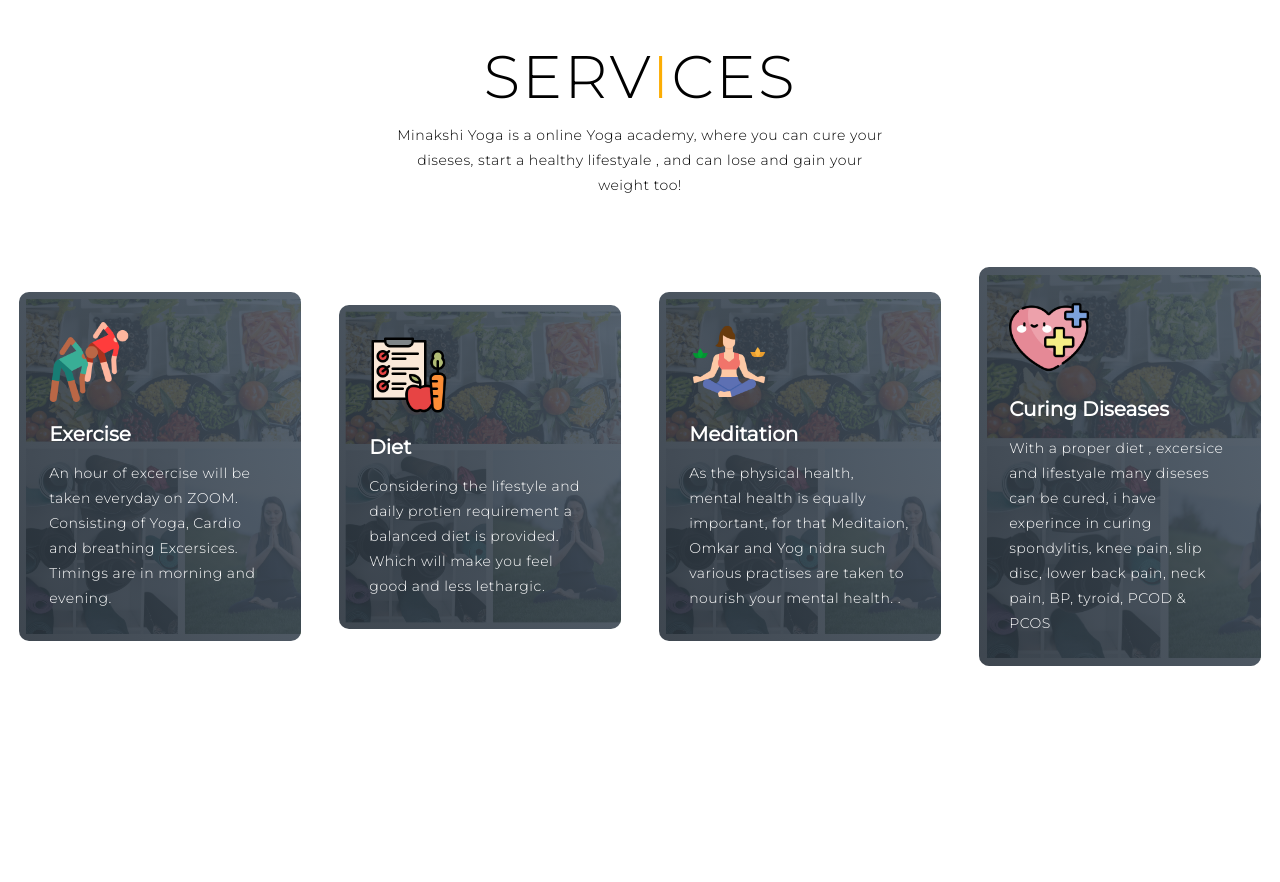
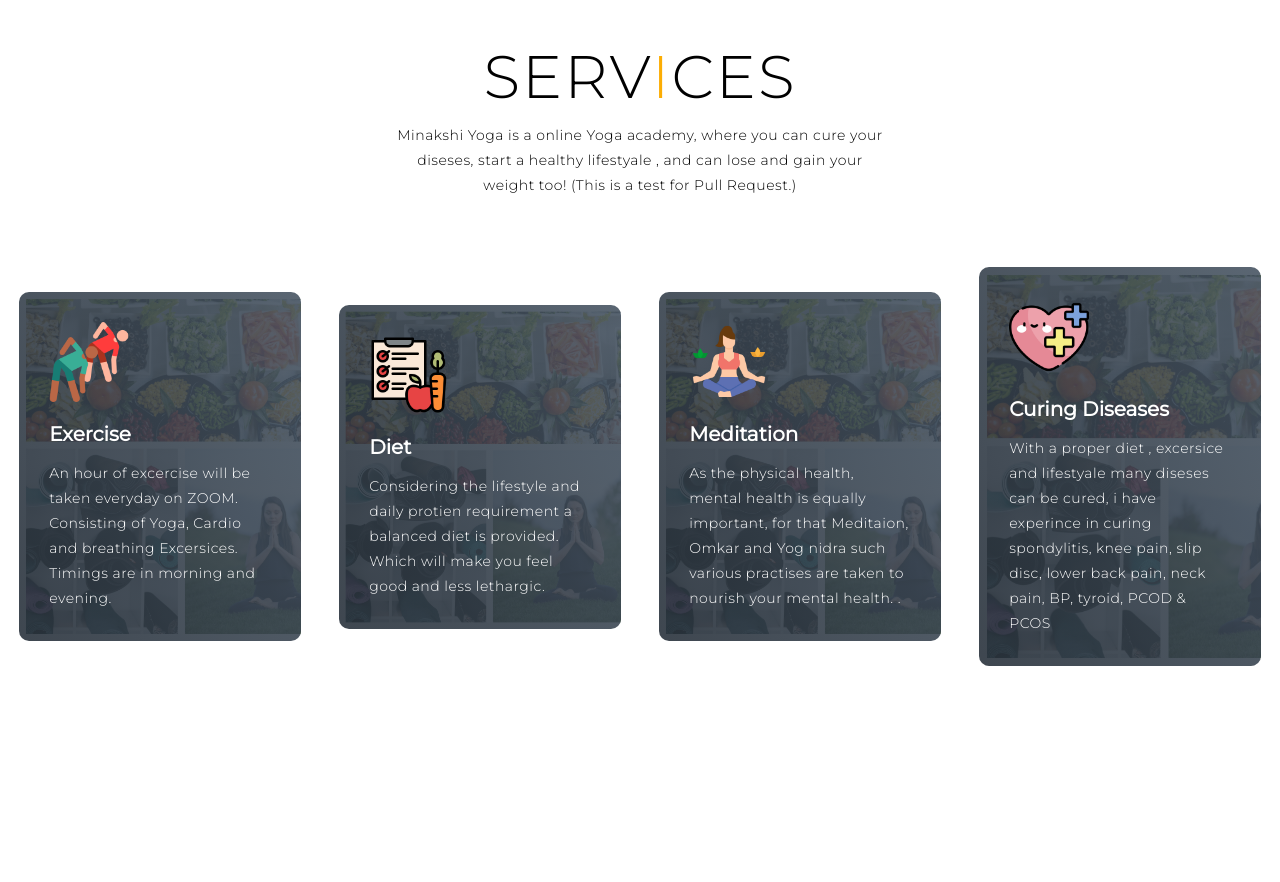
Before and after one commit to pranav-027/minakshi-yoga, a plain HTML site: page index.html in a window 1280 px wide. Shown: the part 860-1742 px from the top of the page. Drawn offline with Linux system fonts and the light colour scheme.

Commit message:
added a test message to services section

```diff
--- a/index.html
+++ b/index.html
@@ -54,7 +54,7 @@
     <div class="services container">
       <div class="service-top">
         <h1 class="section-title">Serv<span>i</span>ces</h1>
-        <p>Minakshi Yoga is a online Yoga academy, where you can cure your diseses, start a healthy lifestyale , and can lose and gain your weight too!</p>
+        <p>Minakshi Yoga is a online Yoga academy, where you can cure your diseses, start a healthy lifestyale , and can lose and gain your weight too!  (This is a test for Pull Request.)</p>
       </div>
       <div class="service-bottom">
         <div class="service-item">
```
